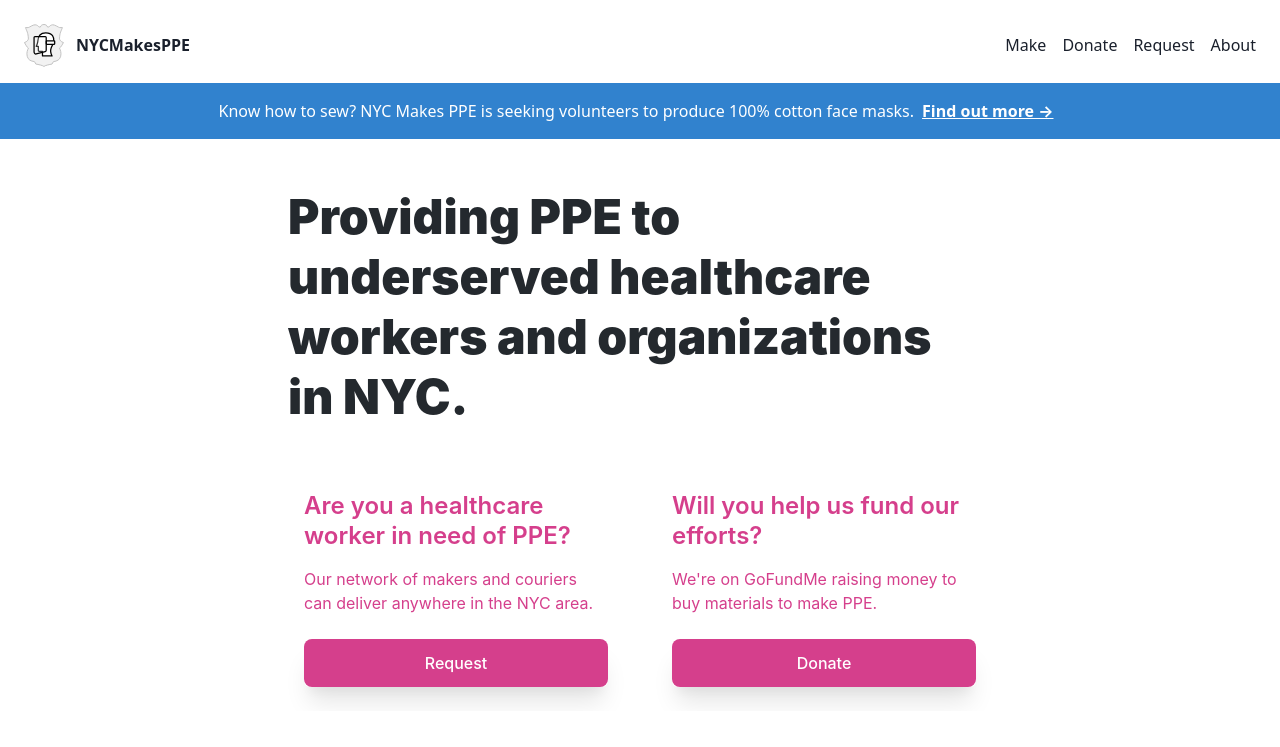
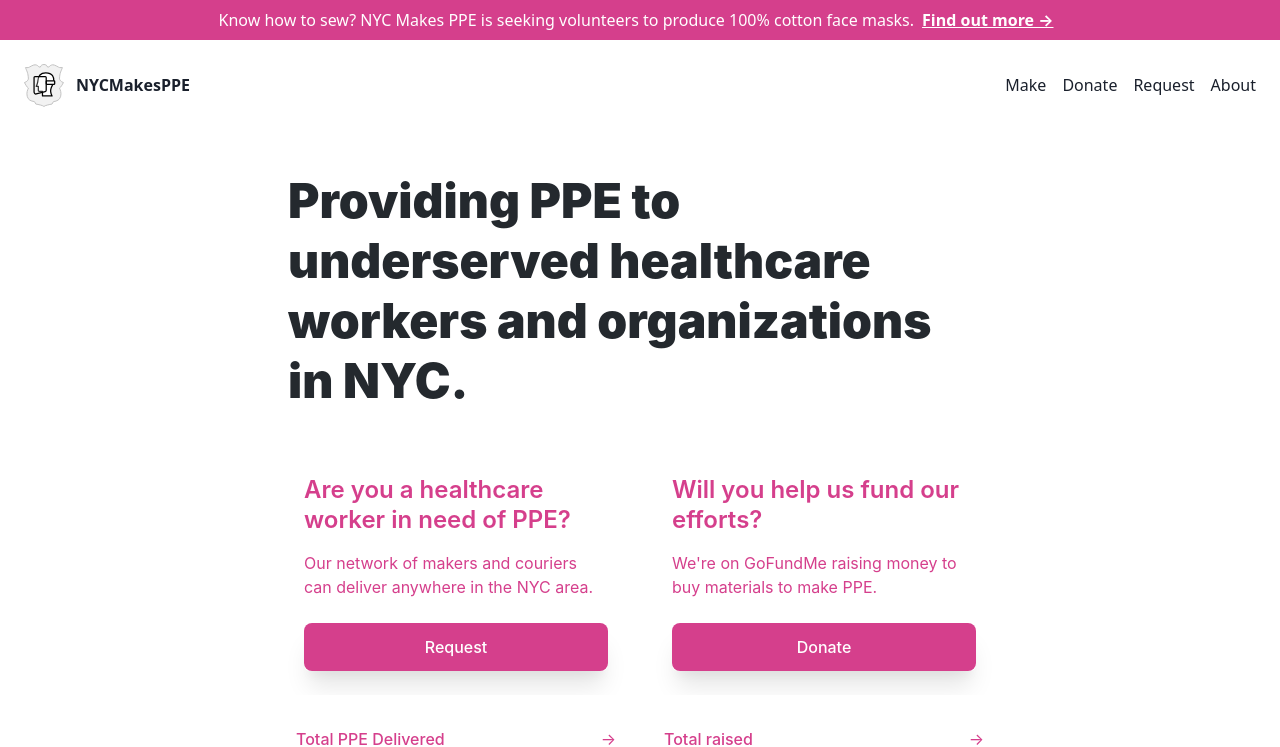
Before and after one commit to NYCPPE/nyc-makers-vs-covid, a Next.js app: page / in a window 1280 px wide. Shown: the top 747 px of the page. Built offline with nearby package versions, Linux system fonts and the light colour scheme; no server answers; what @tailwindcss/ui would draw is missing.

Commit message:
fix broken page and test client side redirect

```diff
--- a/components/banner.jsx
+++ b/components/banner.jsx
@@ -1,7 +1,7 @@
 export default function Banner() {
   return (
-    <div className="w-full relative bg-blue-600">
-      <div className="max-w-screen-xl mx-auto py-4 px-4 sm:px-6 lg:px-8">
+    <div className="w-full relative bg-pink-600">
+      <div className="max-w-screen-xl mx-auto py-2 px-4 sm:px-6 lg:px-8">
         <div className="pr-16 sm:text-center sm:px-16">
           <p className="font-medium text-white">
             {/* <span className="hidden md:inline">COVID-19 ALERT:</span> */}
--- a/pages/_app.jsx
+++ b/pages/_app.jsx
@@ -14,9 +14,10 @@ export default ({ Component, pageProps }) => {
       className="md:flex flex-col items-center w-full"
       components={mdComponents}
     >
+      <Banner />
       <Header />
       <Nav />
-      <Banner />
+
       <div className="markdown-body max-w-3xl pb-20 px-2 md:px-4 mx-auto">
         <Component {...pageProps} />
       </div>
--- a/pages/masks.jsx
+++ b/pages/masks.jsx
@@ -0,0 +1,18 @@
+import React, { useEffect } from 'react'
+import Router from 'next/router'
+
+export default () => {
+  useEffect(() => {
+    window.location.href =
+      'https://docs.google.com/document/d/1ZaKMhbZuQhKtEFLjgZBmOwH9hNSOdEz2jTONqMp7WbM/'
+  })
+  return (
+    <>
+      <iframe
+        className="w-full h-full"
+        src="https://docs.google.com/document/d/1ZaKMhbZuQhKtEFLjgZBmOwH9hNSOdEz2jTONqMp7WbM/edit"
+      />
+      <div className="py-6 text-3xl text-center">You are being redirected</div>
+    </>
+  )
+}
```
